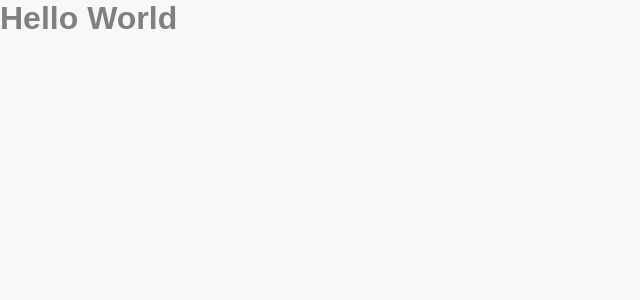
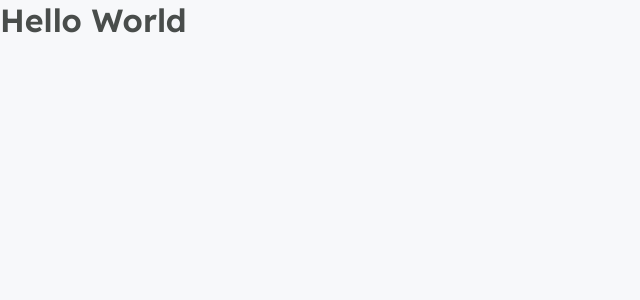
Before and after one commit to guilhermesantoss/podcastr, a Next.js app: page / in a window 1280 px wide. Shown: the top 300 px of the page, without its empty margins (0-640 px from the left). Built offline with nearby package versions, Linux system fonts and the light colour scheme.

Commit message:
add archive _document and fonts

```diff
--- /dev/null
+++ b/src/pages/_document.tsx
@@ -0,0 +1,18 @@
+import Document, { Html, Head, Main, NextScript } from 'next/document';
+
+export default class MyDocument extends Document {
+  render() {
+    return (
+      <Html>
+        <Head>
+          <link rel="preconnect" href="https://fonts.gstatic.com" />
+          <link href="https://fonts.googleapis.com/css2?family=Inter&family=Lexend:wght@500;600&display=swap" rel="stylesheet" />
+        </Head>
+        <body>
+          <Main />
+          <NextScript />
+        </body>
+      </Html>
+    );
+  }
+}
--- a/src/styles/global.scss
+++ b/src/styles/global.scss
@@ -41,8 +41,19 @@
 input,
 textarea,
 button {
-  font: 500 1rem sans-serif;
+  font: 500 1rem Inter, sans-serif;
   color: var(--gray-500);
+}
+
+h1,
+h2,
+h3,
+h4,
+h5,
+h6 {
+  font-weight: 600;
+  font-family: Lexend, sans-serif;
+  color: var(--gray-800);
 }
 
 h1 {
```
